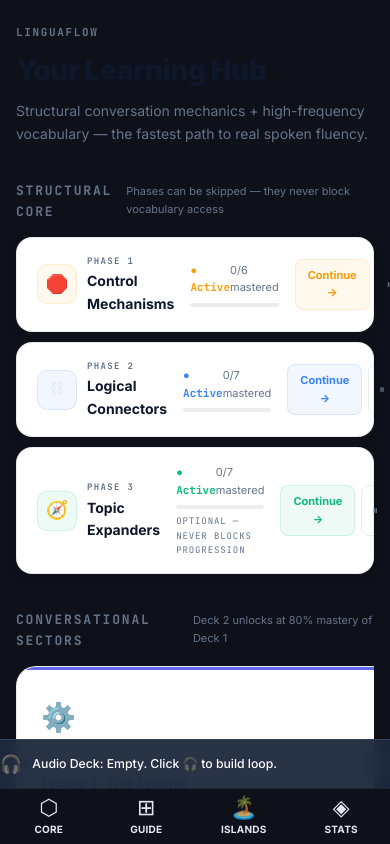
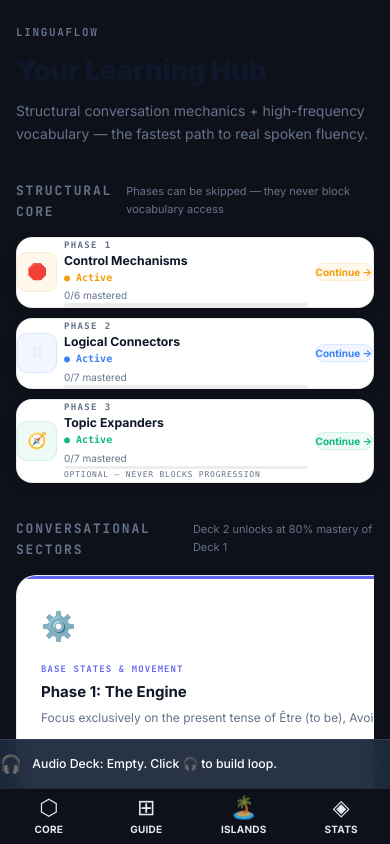
Before and after one commit to clarypilot80-dev/linguaflow-app, a Next.js app: page / in a window 390 px wide. Built offline with nearby package versions, Linux system fonts and the light colour scheme.

Commit message:
fix mobile phase card overflow

```diff
--- a/src/components/pages/HomePage.tsx
+++ b/src/components/pages/HomePage.tsx
@@ -23,57 +23,54 @@ function PhaseStrip({ phase, status, onNavigate, onDefer, onResume }: {
   const isCompleted = status === 'completed';
 
   return (
-    <div style={{
-      background: 'var(--bg-card)',
-      border: `1px solid ${isCompleted ? 'rgba(5,150,105,0.2)' : isDeferred ? 'rgba(217,119,6,0.15)' : 'var(--border)'}`,
-      borderRadius: 'var(--radius-lg)',
-      padding: '16px 20px',
-      display: 'grid',
-      gridTemplateColumns: 'auto 1fr auto',
-      alignItems: 'center',
-      gap: 16,
-      boxShadow: 'var(--shadow-card)',
-      transition: 'box-shadow .2s',
-    }}>
-      <div style={{ display: 'flex', alignItems: 'center', gap: 10 }}>
+    <div
+      className={`flex items-center gap-2 md:gap-4 p-3 md:p-5 rounded-[var(--radius-lg)] shadow-[var(--shadow-card)] transition-shadow bg-[var(--bg-card)] border ${
+        isCompleted ? 'border-emerald-500/20' : isDeferred ? 'border-amber-500/15' : 'border-[var(--border)]'
+      }`}
+    >
+      <div className="flex items-center gap-2 md:gap-3 shrink-0">
         <div style={{
           width: 40, height: 40, borderRadius: 10,
           background: `${phase.color}12`,
           border: `1px solid ${phase.color}22`,
-          display: 'flex', alignItems: 'center', justifyContent: 'center',
-          fontSize: 18, flexShrink: 0,
           opacity: isDeferred ? 0.5 : 1,
-        }}>{phase.icon}</div>
-        <div>
-          <div style={{ fontFamily: 'JetBrains Mono, monospace', fontSize: 9, fontWeight: 700, letterSpacing: '.15em', textTransform: 'uppercase', color: 'var(--text-muted)', marginBottom: 2 }}>Phase {phase.number}</div>
-          <div style={{ fontWeight: 700, fontSize: 14, color: isDeferred ? 'var(--text-muted)' : 'var(--text-primary)' }}>{phase.name}</div>
+        }} className="flex items-center justify-center text-lg shrink-0">
+          {phase.icon}
+        </div>
+        <div className="hidden sm:block">
+          <div className="font-mono text-[9px] font-bold tracking-[.15em] uppercase text-[var(--text-muted)] mb-0.5">Phase {phase.number}</div>
+          <div className={`font-bold text-sm ${isDeferred ? 'text-[var(--text-muted)]' : 'text-[var(--text-primary)]'}`}>{phase.name}</div>
         </div>
       </div>
 
-      <div>
-        <div style={{ display: 'flex', justifyContent: 'space-between', marginBottom: 6 }}>
-          <span style={{ fontSize: 11, fontFamily: 'JetBrains Mono, monospace', color: isCompleted ? 'var(--p3)' : isDeferred ? 'var(--p1)' : phase.color, fontWeight: 700 }}>
+      <div className="flex-1 min-w-0">
+        <div className="sm:hidden mb-1">
+          <div className="font-mono text-[9px] font-bold tracking-[.15em] uppercase text-[var(--text-muted)] mb-0.5">Phase {phase.number}</div>
+          <div className={`font-bold text-sm truncate ${isDeferred ? 'text-[var(--text-muted)]' : 'text-[var(--text-primary)]'}`}>{phase.name}</div>
+        </div>
+        <div className="flex flex-col md:flex-row md:justify-between md:items-center mb-1.5 gap-0.5 md:gap-0">
+          <span className="text-[10px] md:text-[11px] font-mono font-bold truncate" style={{ color: isCompleted ? 'var(--p3)' : isDeferred ? 'var(--p1)' : phase.color }}>
             {isCompleted ? '✓ Complete' : isDeferred ? '⏸ Deferred' : '● Active'}
           </span>
-          <span style={{ fontSize: 11, color: 'var(--text-muted)' }}>{mastered}/{total} mastered</span>
+          <span className="text-[10px] md:text-[11px] text-[var(--text-muted)] whitespace-nowrap">{mastered}/{total} mastered</span>
         </div>
-        <div style={{ height: 4, background: 'var(--bg-progress-track)', borderRadius: 2, overflow: 'hidden' }}>
-          <div style={{ height: '100%', width: `${pct}%`, background: isCompleted ? 'var(--p3)' : isDeferred ? 'var(--p1)' : phase.color, borderRadius: 2, transition: 'width .6s ease' }} />
+        <div className="h-1 bg-[var(--bg-progress-track)] rounded-full overflow-hidden">
+          <div className="h-full rounded-full transition-all duration-500 ease-out" style={{ width: `${pct}%`, background: isCompleted ? 'var(--p3)' : isDeferred ? 'var(--p1)' : phase.color }} />
         </div>
         {phase.id === 'expand' && (
-          <div style={{ fontSize: 9, color: 'var(--text-muted)', marginTop: 5, fontFamily: 'JetBrains Mono, monospace', textTransform: 'uppercase', letterSpacing: '.1em' }}>Optional — never blocks progression</div>
+          <div className="text-[8px] md:text-[9px] text-[var(--text-muted)] mt-1.5 font-mono uppercase tracking-[.1em] truncate">Optional — never blocks progression</div>
         )}
       </div>
 
-      <div style={{ display: 'flex', gap: 6 }}>
+      <div className="flex gap-1.5 md:gap-2 shrink-0">
         {isDeferred ? (
-          <button onClick={() => onResume(phase.id)} style={{ background: 'var(--p1-dim)', border: '1px solid var(--p1-border)', color: 'var(--p1)', borderRadius: 8, padding: '7px 12px', fontSize: 11, fontWeight: 700, cursor: 'pointer' }}>Resume</button>
+          <button onClick={() => onResume(phase.id)} style={{ background: 'var(--p1-dim)', border: '1px solid var(--p1-border)', color: 'var(--p1)' }} className="rounded-lg px-2.5 py-1.5 md:px-3 md:py-2 text-[10px] md:text-[11px] font-bold cursor-pointer">Resume</button>
         ) : isCompleted ? (
-          <button onClick={() => onNavigate('phase', { phaseId: phase.id })} style={{ background: 'var(--p3-dim)', border: '1px solid var(--p3-border)', color: 'var(--p3)', borderRadius: 8, padding: '7px 12px', fontSize: 11, fontWeight: 700, cursor: 'pointer' }}>Review</button>
+          <button onClick={() => onNavigate('phase', { phaseId: phase.id })} style={{ background: 'var(--p3-dim)', border: '1px solid var(--p3-border)', color: 'var(--p3)' }} className="rounded-lg px-2.5 py-1.5 md:px-3 md:py-2 text-[10px] md:text-[11px] font-bold cursor-pointer">Review</button>
         ) : (
           <>
-            <button onClick={() => onNavigate('phase', { phaseId: phase.id })} style={{ background: `${phase.color}12`, border: `1px solid ${phase.color}22`, color: phase.color, borderRadius: 8, padding: '7px 12px', fontSize: 11, fontWeight: 700, cursor: 'pointer' }}>Continue →</button>
-            <button onClick={() => onDefer(phase.id)} title="Save for later" style={{ background: 'transparent', border: '1px solid var(--border)', color: 'var(--text-muted)', borderRadius: 8, padding: '7px 10px', fontSize: 11, cursor: 'pointer' }}>⏸</button>
+            <button onClick={() => onNavigate('phase', { phaseId: phase.id })} style={{ background: `${phase.color}12`, border: `1px solid ${phase.color}22`, color: phase.color }} className="rounded-lg px-2.5 py-1.5 md:px-3 md:py-2 text-[10px] md:text-[11px] font-bold cursor-pointer">Continue →</button>
+            <button onClick={() => onDefer(phase.id)} title="Save for later" style={{ color: 'var(--text-muted)' }} className="bg-transparent border border-[var(--border)] rounded-lg px-2 py-1.5 md:px-2.5 md:py-2 text-[10px] md:text-[11px] cursor-pointer hidden sm:block">⏸</button>
           </>
         )}
       </div>
```
